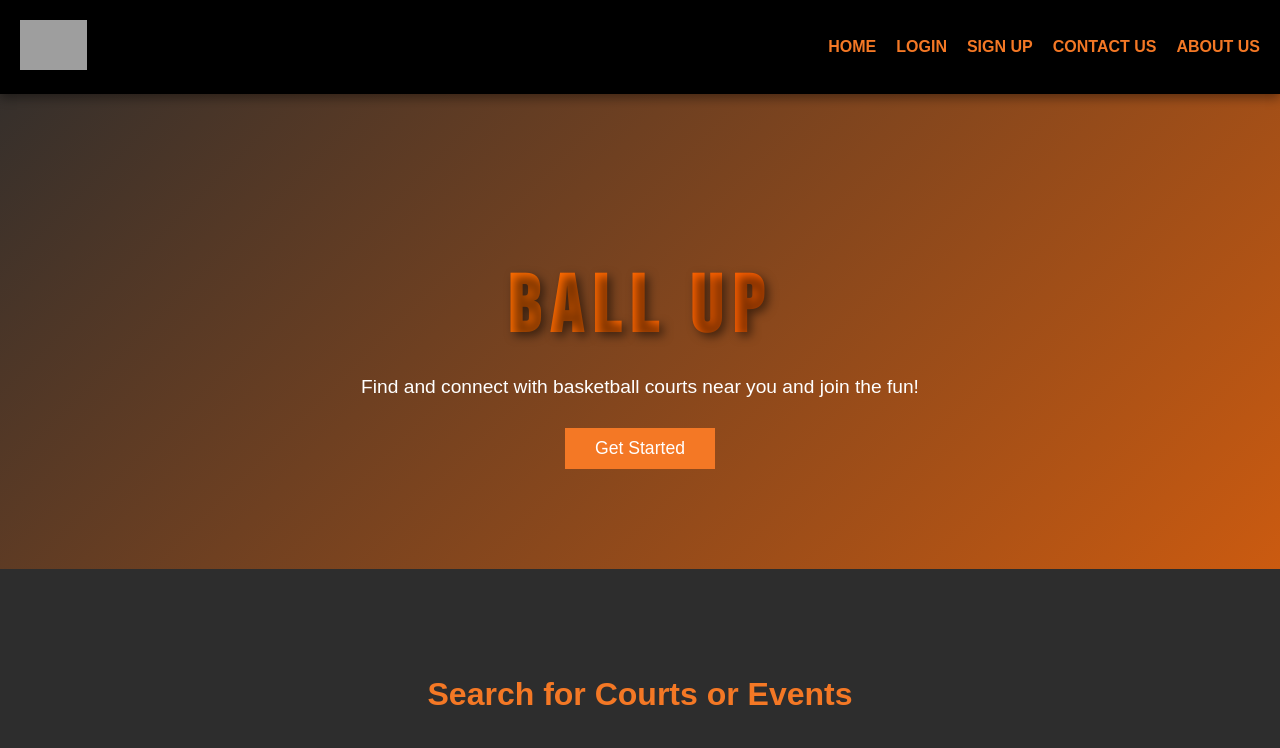
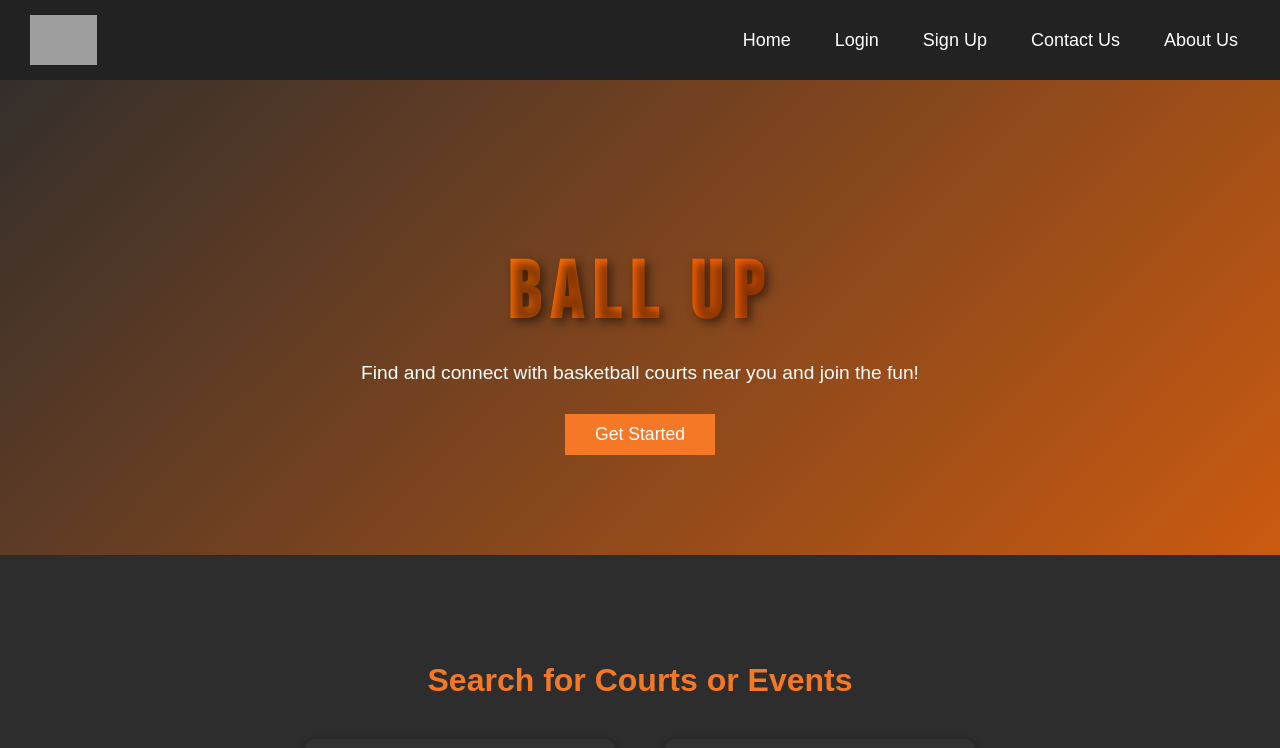
Before and after one commit to fabio-pecora/ball-up, a React (Create React App) app: page / in a window 1280 px wide. Shown: the top 748 px of the page. Built offline with nearby package versions, Linux system fonts and the light colour scheme; grey boxes are pictures that could not be loaded.

Commit message:
signup and login pop up

```diff
--- /dev/null
+++ b/src/Modal.css
@@ -0,0 +1,59 @@
+/* Modal Overlay */
+.modal-overlay {
+    position: fixed;
+    top: 0;
+    left: 0;
+    width: 100%;
+    height: 100%;
+    background: rgba(0, 0, 0, 0.6);
+    display: flex;
+    justify-content: center;
+    align-items: center;
+}
+
+/* Modal Box */
+.modal {
+    background: #222;
+    padding: 30px;
+    width: 350px;
+    border-radius: 10px;
+    text-align: center;
+    color: white;
+    box-shadow: 0px 4px 10px rgba(0, 0, 0, 0.5);
+}
+
+/* Close Button */
+.close-btn {
+    position: absolute;
+    top: 10px;
+    right: 15px;
+    font-size: 24px;
+    cursor: pointer;
+    color: white;
+}
+
+/* Input Fields */
+.modal input {
+    width: 90%;
+    padding: 10px;
+    margin: 10px 0;
+    border: none;
+    border-radius: 5px;
+    outline: none;
+}
+
+/* Button */
+.modal button {
+    background-color: #f47825;
+    padding: 10px 20px;
+    border: none;
+    color: white;
+    border-radius: 5px;
+    cursor: pointer;
+    transition: background-color 0.3s ease;
+    width: 100%;
+}
+
+.modal button:hover {
+    background-color: #ff6a00;
+}
--- a/src/NavBar.css
+++ b/src/NavBar.css
@@ -1,34 +1,49 @@
- /* Navigation Bar */
+/* Navbar */
 .navbar {
     display: flex;
-    justify-content: space-between;
+    justify-content: space-between;  /* Space between logo & links */
     align-items: center;
-    padding: 20px;
-    background: #000000;
-    box-shadow: 0 4px 10px rgba(0, 0, 0, 0.4);
+    background-color: #222;
+    padding: 15px 30px;
 }
 
-  .navbar .logo img {
+/* Logo */
+.logo {
+    display: flex;
+    align-items: center;
+}
+
+.logo-img {
     height: 50px;
 }
 
-  .navbar .nav-links {
+/* Navigation Links */
+.nav-links {
     display: flex;
-    list-style-type: none;
-    gap: 20px;
+    list-style: none;
+    gap: 20px; /* Spacing between nav items */
+    margin: 0;
+    padding: 0;
 }
 
-  .navbar .nav-links li {
-    text-transform: uppercase;
-    font-weight: bold;
+.nav-links li {
+    display: flex;
+    align-items: center;
 }
 
-  .navbar .nav-links li a {
+/* Nav Buttons & Links */
+.nav-links a, .nav-btn {
+    color: white;
     text-decoration: none;
-    color: #f47825; /* Orange */
-    transition: color 0.3s ease;
+    font-size: 18px;
+    background: none;
+    border: none;
+    cursor: pointer;
+    padding: 8px 12px;
+    transition: 0.3s ease-in-out;
 }
 
-  .navbar .nav-links li a:hover {
-    color: #fff;
+.nav-btn:hover, .nav-links a:hover {
+    background: rgba(255, 255, 255, 0.2);
+    border-radius: 5px;
 }
--- a/src/components/NavBar.js
+++ b/src/components/NavBar.js
@@ -1,22 +1,49 @@
 // src/components/Navbar.js
-import React from 'react';
+import React, { useState } from 'react';
 import { Link } from 'react-router-dom';
 import '../NavBar.css';
+import '../Modal.css';
 
 const Navbar = () => {
+  const [showModal, setShowModal] = useState(false);
+  const [modalType, setModalType] = useState(""); // "login" or "signup"
+
+  const openModal = (type) => {
+    setModalType(type);
+    setShowModal(true);
+  };
+
+  const closeModal = () => setShowModal(false);
+
   return (
+    <>
       <nav className="navbar">
         <div className="logo">
           <img src="/path-to-your-logo.png" alt="Logo" className="logo-img" />
         </div>
         <ul className="nav-links">
           <li><Link to="/">Home</Link></li>
-        <li><Link to="/login">Login</Link></li>
-        <li><Link to="/signup">Sign Up</Link></li>
+          <li><button className="nav-btn" onClick={() => openModal("login")}>Login</button></li>
+          <li><button className="nav-btn" onClick={() => openModal("signup")}>Sign Up</button></li>
           <li><Link to="/contact-us">Contact Us</Link></li>
           <li><Link to="/about-us">About Us</Link></li>
         </ul>
       </nav>
+
+      {/* Login/Sign Up Modal */}
+      {showModal && (
+        <div className="modal-overlay">
+          <div className="modal">
+            <span className="close-btn" onClick={closeModal}>&times;</span>
+            <h2>{modalType === "login" ? "Login" : "Sign Up"}</h2>
+            <input type="email" placeholder="Enter your email" />
+            <input type="password" placeholder="Enter your password" />
+            {modalType === "signup" && <input type="text" placeholder="Username" />}
+            <button>{modalType === "login" ? "Login" : "Sign Up"}</button>
+          </div>
+        </div>
+      )}
+    </>
   );
 };
 
```
Lines whose indentation alone changed are shown as unchanged.
